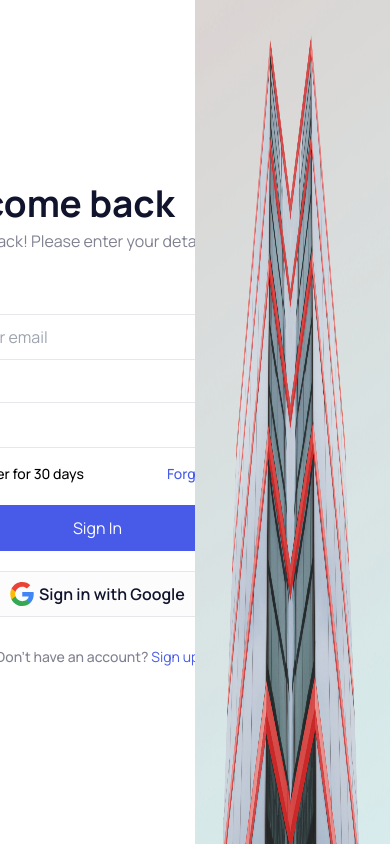
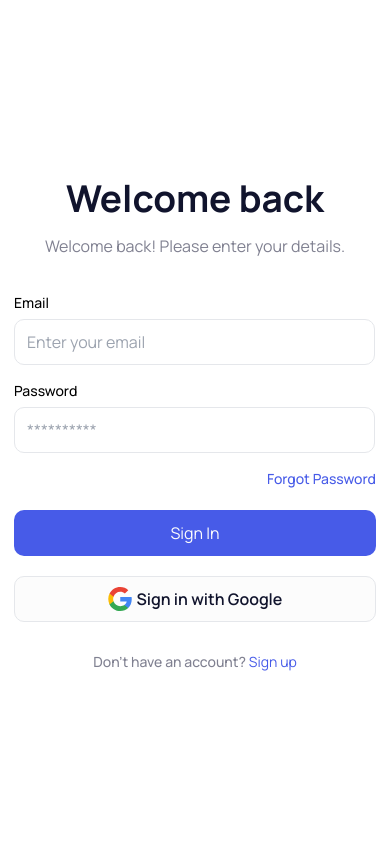
Before and after one commit to ltkien/loginPage, a Next.js app: page / in a window 390 px wide. Built offline with nearby package versions, Linux system fonts and the light colour scheme.

Commit message:
Fix responsive

```diff
--- a/app/page.tsx
+++ b/app/page.tsx
@@ -2,11 +2,11 @@ import Image from "next/image";
 
 export default function Home() {
   return (
-    <main className=" grid grid-cols-2">
-      <div className="col-span-1 flex justify-center items-center ">
+    <main className="flex flex-col h-screen md:flex-row">
+      <div className=" h-full w-full flex flex-row justify-center items-center   md:w-2/4 ">
         <div>
-          <form className="font-Manrope flex flex-col  w-[362px] h-4985px]  gap-[34px]  ">
-            <div className="  gap-[10px]  ">
+          <form className="font-Manrope flex flex-col gap-[34px]  ">
+            <div className="flex flex-col items-center md:items-start gap-[10px]  ">
               <p className="  text-[37px] font-bold not-italic leading-[50.54px] text-[#11142D]">
                 Welcome back
               </p>
@@ -38,12 +38,15 @@ export default function Home() {
                   placeholder="**********"
                 />
               </div>
-              <div className="flex flex-none font-Manrope font-medium text-sm leading-[22px] items-center ">
-                <input
-                  type="checkbox"
-                  className="w-[16px] h-[16px] rounded-[4px] border mr-[6px]"
-                ></input>
-                <p className=" mr-[83px]">Remember for 30 days</p>
+              <div className="flex font-Manrope font-medium text-sm leading-[22px] items-center justify-between ">
+                <div className=" flex flex-row items-center">
+                  <input
+                    type="checkbox"
+                    className="w-[16px] h-[16px] rounded-[4px] border mr-[6px] hidden md:flex"
+                  ></input>
+                  <p className="  hidden md:flex">Remember for 30 days</p>
+                </div>
+
                 <p className="text-[#475BE8]">Forgot Password</p>
               </div>
             </div>
@@ -81,8 +84,8 @@ export default function Home() {
           </form>
         </div>
       </div>
-      <div className="">
-        <img src="picture.png" className="h-screen w-full"></img>
+      <div className="w-2/4 hidden md:flex">
+        <img src="picture.png" className="h-screen w-full object-cover"></img>
       </div>
     </main>
   );
```
